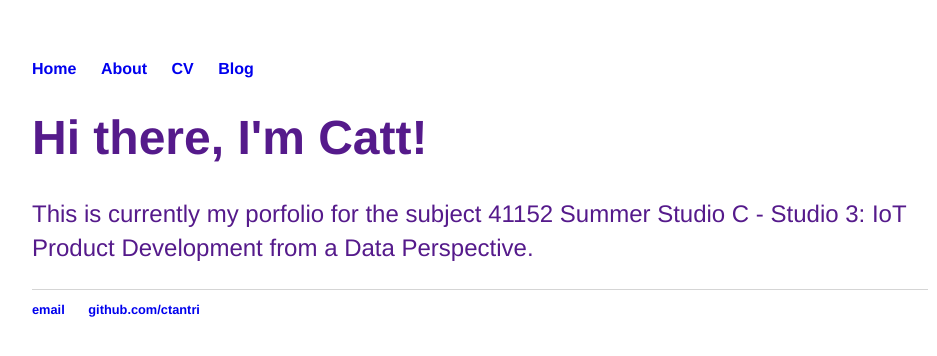
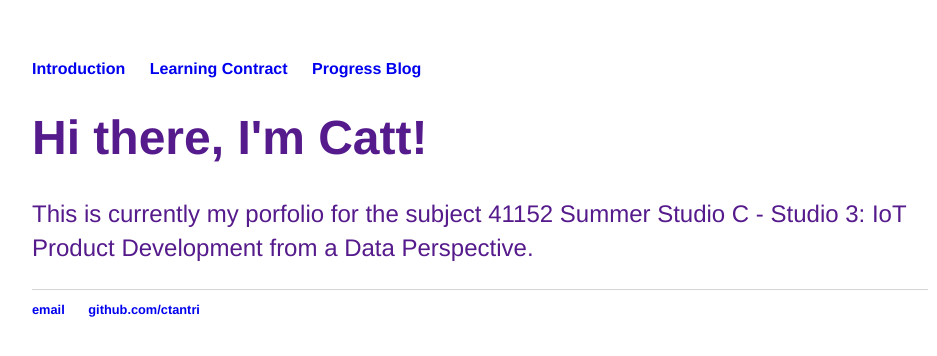
Before and after one commit to ctantri/ctantri.github.io, a Jekyll site: the page built from index.html, in a window 1280 px wide. Shown: the top 356 px of the page, without its empty margins (160-1097 px from the left). Built offline with Jekyll 4.4.1, drawn with Linux system fonts in a browser that asks for light colours.

Commit message:
Create index.html for learning-contract
Also update default.html to reflect the required portfolio structure

```diff
--- a/_layouts/default.html
+++ b/_layouts/default.html
@@ -10,10 +10,9 @@
 <body>
   <nav>
     <ul>
-      <li><a href="/">Home</a></li>
-      <li><a href="/about">About</a></li>
-      <li><a href="/cv">CV</a></li>
-      <li><a href="/blog">Blog</a></li>
+      <li><a href="/">Introduction</a></li>
+      <li><a href="/learning-contract">Learning Contract</a></li>
+      <li><a href="/blog">Progress Blog</a></li>
     </ul>
   </nav>
   <div class="container">
--- /dev/null
+++ b/learning-contract/index.html
@@ -0,0 +1,4 @@
+---
+layout: default
+title: Learning Contract
+---
```
